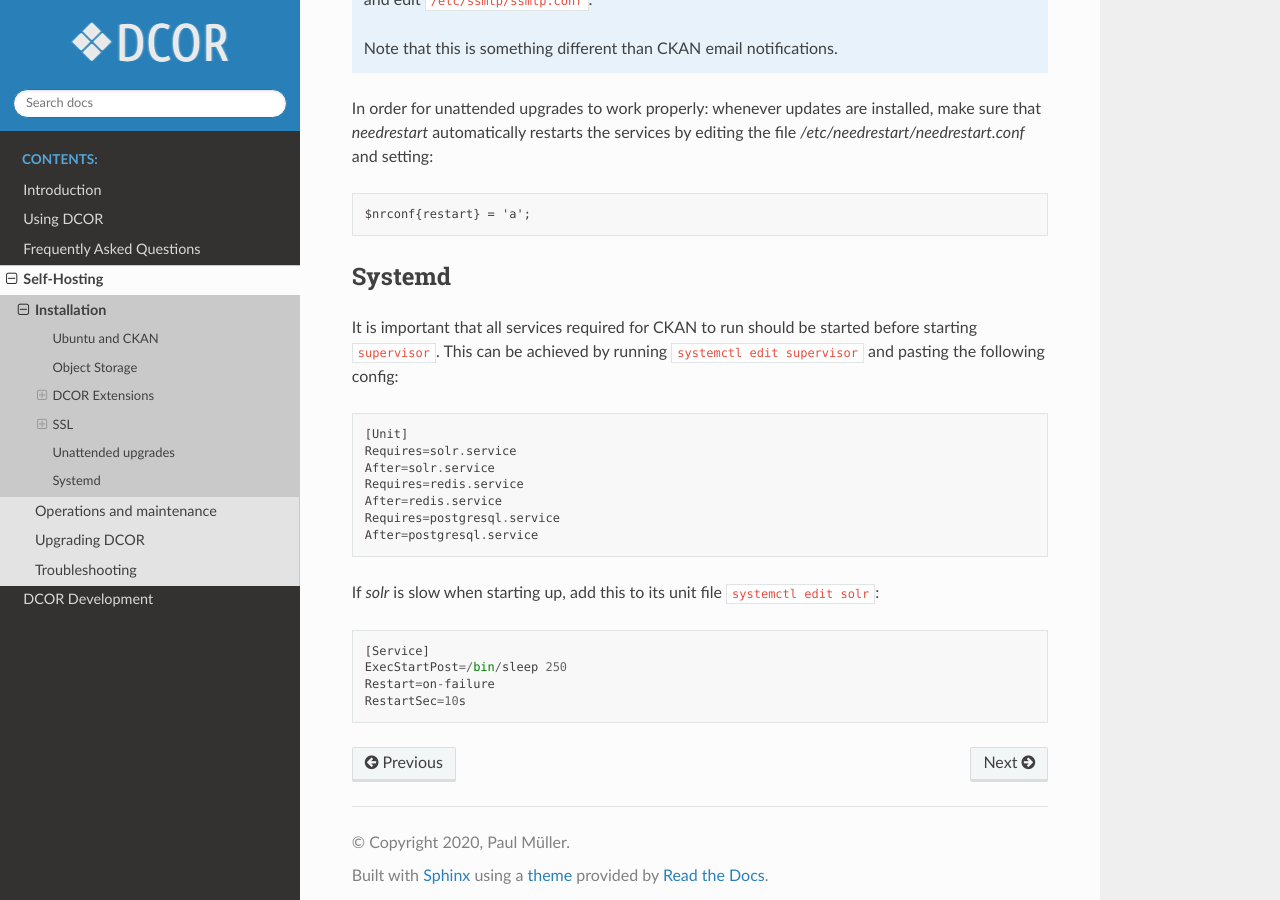
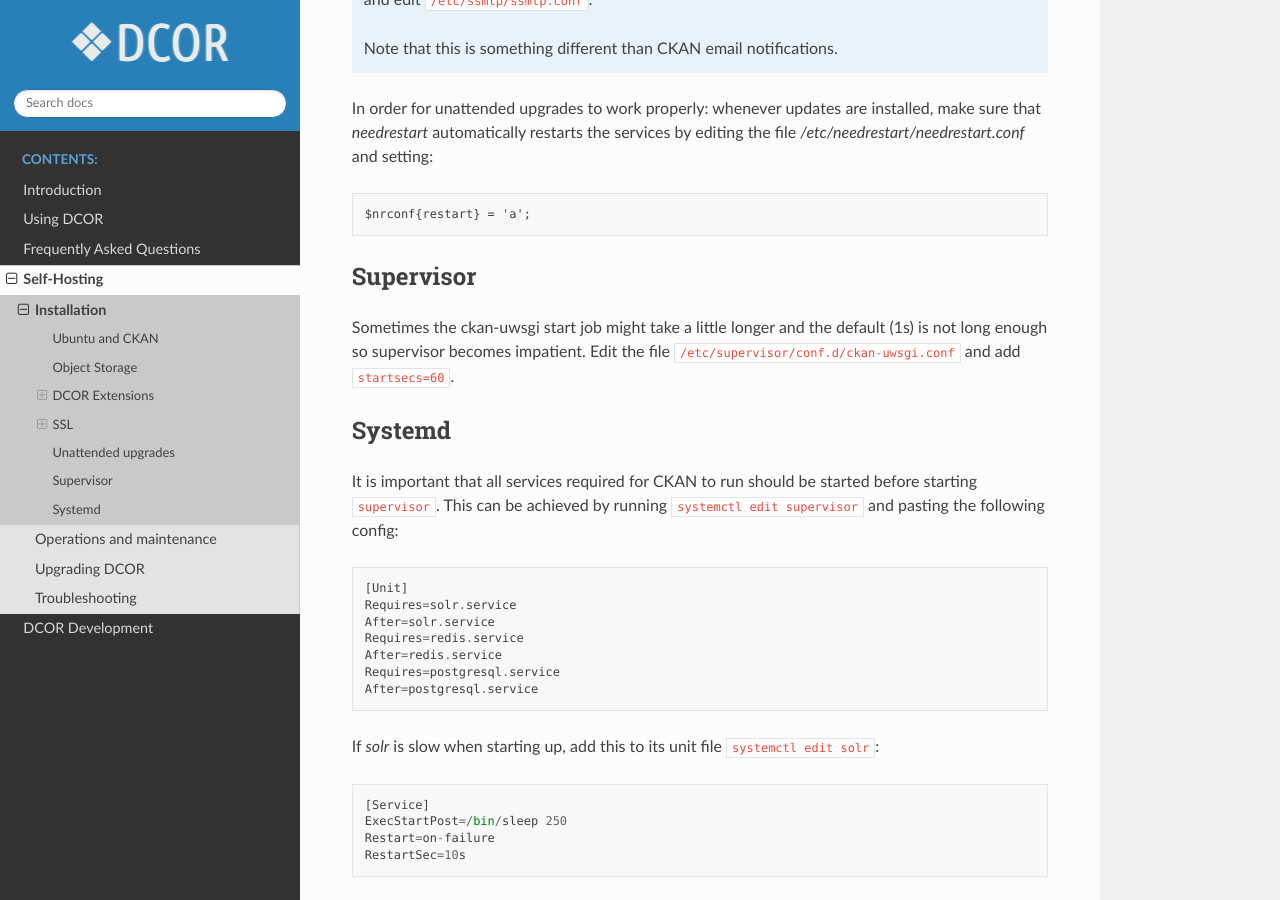
Before and after one commit to DCOR-dev/dcor-docs, a Sphinx documentation site: the page built from docs/sec_self_hosting/installation.rst, in a window 1280 px wide and 900 px high, scrolled down 7578 px. Built offline with Sphinx 7.4.7 and the Read the Docs theme 2.0.0, drawn with Linux system fonts in a browser that asks for light colours.

Commit message:
add startsecs info for supervisorctl

```diff
--- a/docs/sec_self_hosting/installation.rst
+++ b/docs/sec_self_hosting/installation.rst
@@ -282,6 +282,13 @@ by editing the file `/etc/needrestart/needrestart.conf` and setting::
     $nrconf{restart} = 'a';
 
 
+Supervisor
+==========
+Sometimes the ckan-uwsgi start job might take a little longer and the default
+(1s) is not long enough so supervisor becomes impatient. Edit the file
+``/etc/supervisor/conf.d/ckan-uwsgi.conf`` and add ``startsecs=60``.
+
+
 Systemd
 =======
 It is important that all services required for CKAN to run should be started
```
